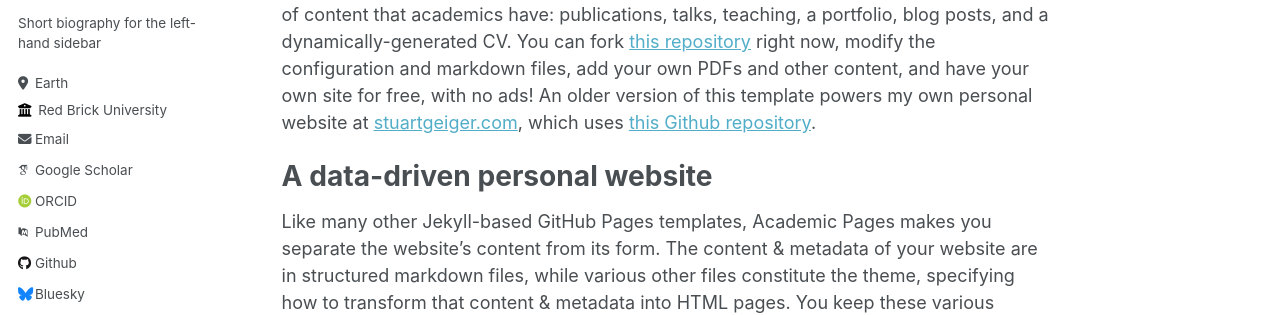
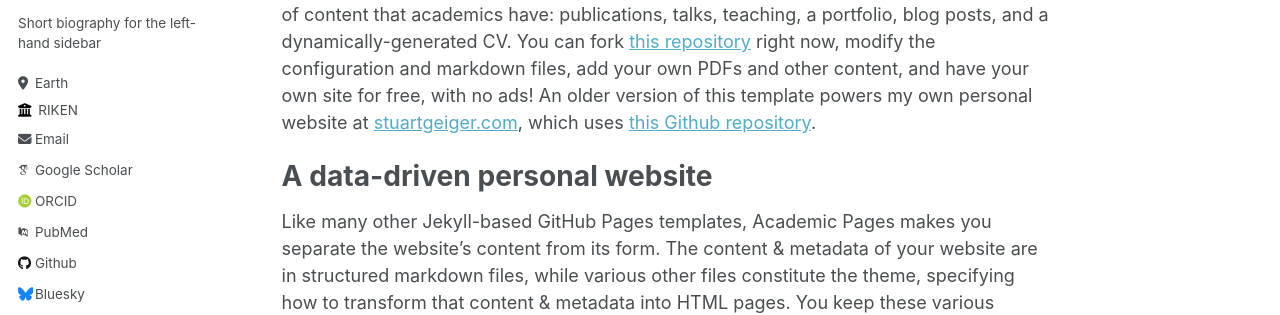
Before and after one commit to YuChen-2024/yuchen, a Jekyll site: the page built from _pages/about.md, in a window 1280 px wide. Shown: the part 310-625 px from the top of the page. Built offline with Jekyll 4.4.1, drawn with Linux system fonts in a browser that asks for light colours; some web fonts are replaced.

Commit message:
_config.yml

```diff
--- a/_config.yml
+++ b/_config.yml
@@ -26,7 +26,7 @@ author:
   pronouns         : # example: "she/her"
   bio              : "Short biography for the left-hand sidebar"
   location         : "Earth"
-  employer         : "Red Brick University"
+  employer         : "RIKEN"
   uri              : # URL
   email            : "none@example.org"
 
```
